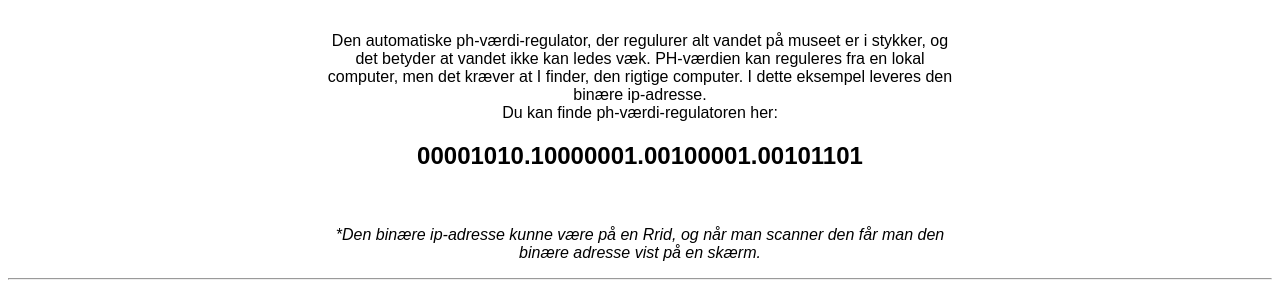
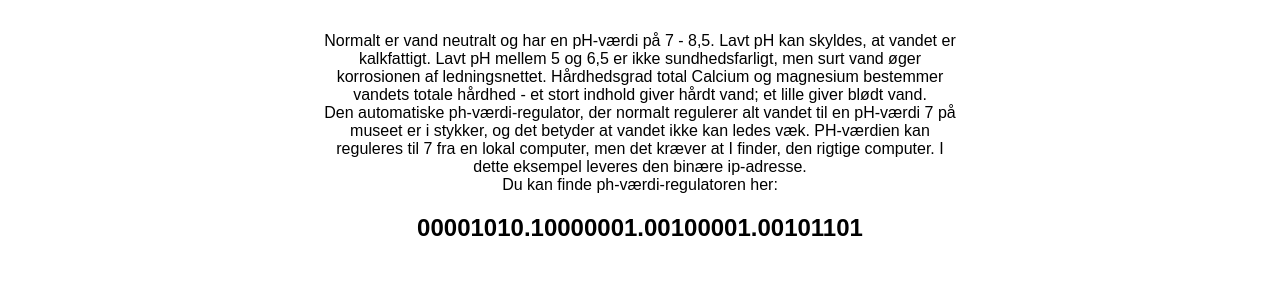
Before and after one commit to gamefromtec/waterjump, a plain HTML site: page waterriddle.html in a window 1280 px wide. Shown: the part 100-395 px from the top of the page. Drawn offline with Linux system fonts and the light colour scheme.

Commit message:
new water update info

```diff
--- a/waterriddle.html
+++ b/waterriddle.html
@@ -12,8 +12,11 @@
     <div class="infoPoster-container">
         <h1>Vigtig information!!!</h1>
         <div class="ph-text">
-        <p>Den automatiske ph-værdi-regulator, der regulurer alt vandet på museet er i stykker, og det betyder at vandet ikke kan ledes væk.
-            PH-værdien kan reguleres fra en lokal computer, men det kræver at I finder, den rigtige computer.
+        <p>Normalt er vand neutralt og har en pH-værdi på 7 - 8,5. Lavt pH kan skyldes, at vandet er kalkfattigt.
+Lavt pH mellem 5 og 6,5 er ikke sundhedsfarligt, men surt vand øger korrosionen af ledningsnettet.
+Hårdhedsgrad total Calcium og magnesium bestemmer vandets totale hårdhed - et stort indhold giver hårdt vand; et lille giver blødt vand.<br>
+Den automatiske ph-værdi-regulator, der normalt regulerer alt vandet til en pH-værdi 7 på museet er i stykker, og det betyder at vandet ikke kan ledes væk.
+            PH-værdien kan reguleres til 7 fra en lokal computer, men det kræver at I finder, den rigtige computer.
             I dette eksempel leveres den binære ip-adresse.
             <br>Du kan finde ph-værdi-regulatoren her:
             <h2 class="binaryip">00001010.10000001.00100001.00101101</h2>
```
